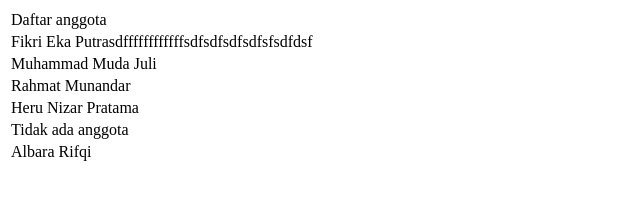
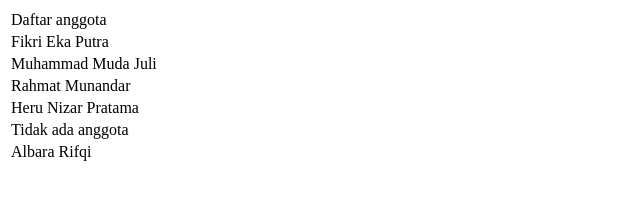
Before and after one commit to fikri2606/kelompokD-TEL546-2018, a plain HTML site: page index.html in a window 1280 px wide. Shown: the whole page, without its empty margins (0-640 px from the left). Drawn offline with Linux system fonts and the light colour scheme.

Commit message:
Update index.html

```diff
--- a/index.html
+++ b/index.html
@@ -6,7 +6,7 @@
    <body>
     <table border="0">
       <tr><td>Daftar anggota</td></tr>
-      <tr><td>Fikri Eka Putrasdffffffffffffsdfsdfsdfsdfsfsdfdsf</td></tr>
+      <tr><td>Fikri Eka Putra</td></tr>
       <tr><td>Muhammad Muda Juli</td></tr>
       <tr><td>Rahmat Munandar</td></tr>
       <tr><td>Heru Nizar Pratama</td></tr>
```
